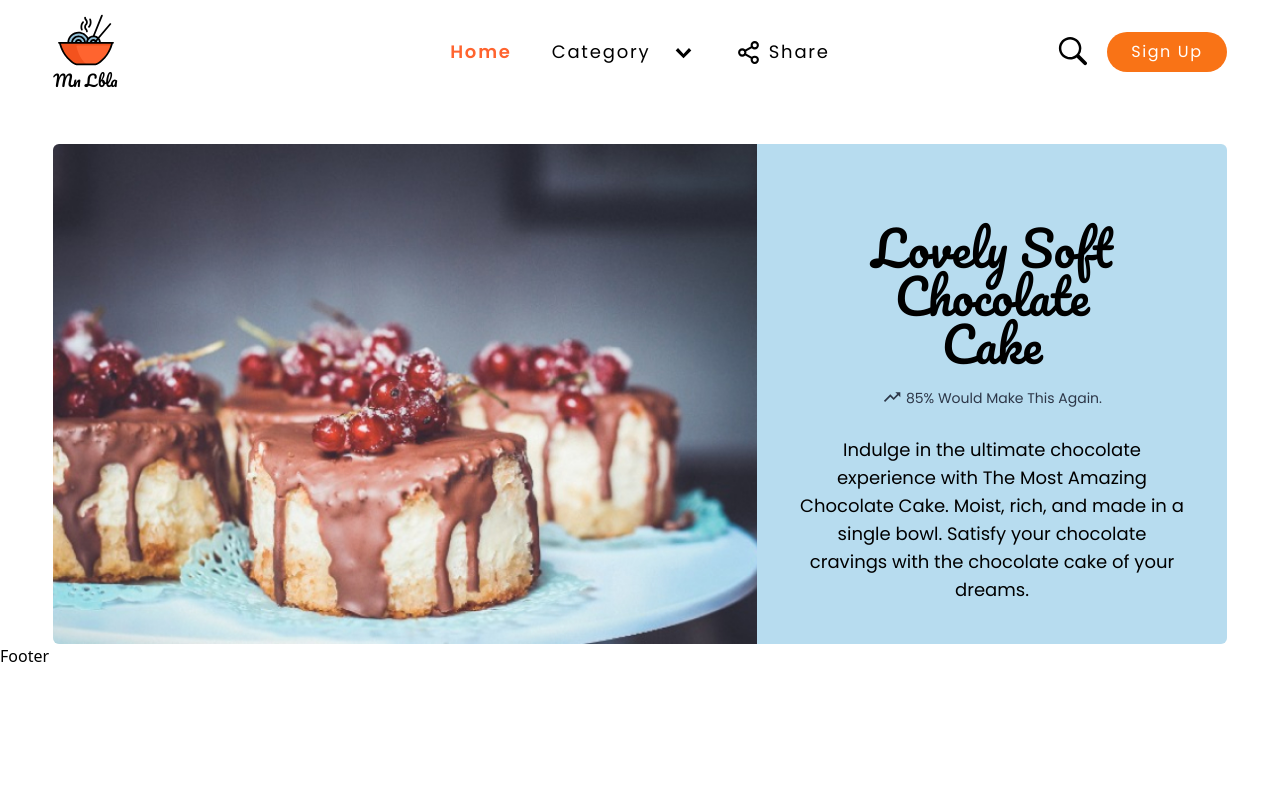
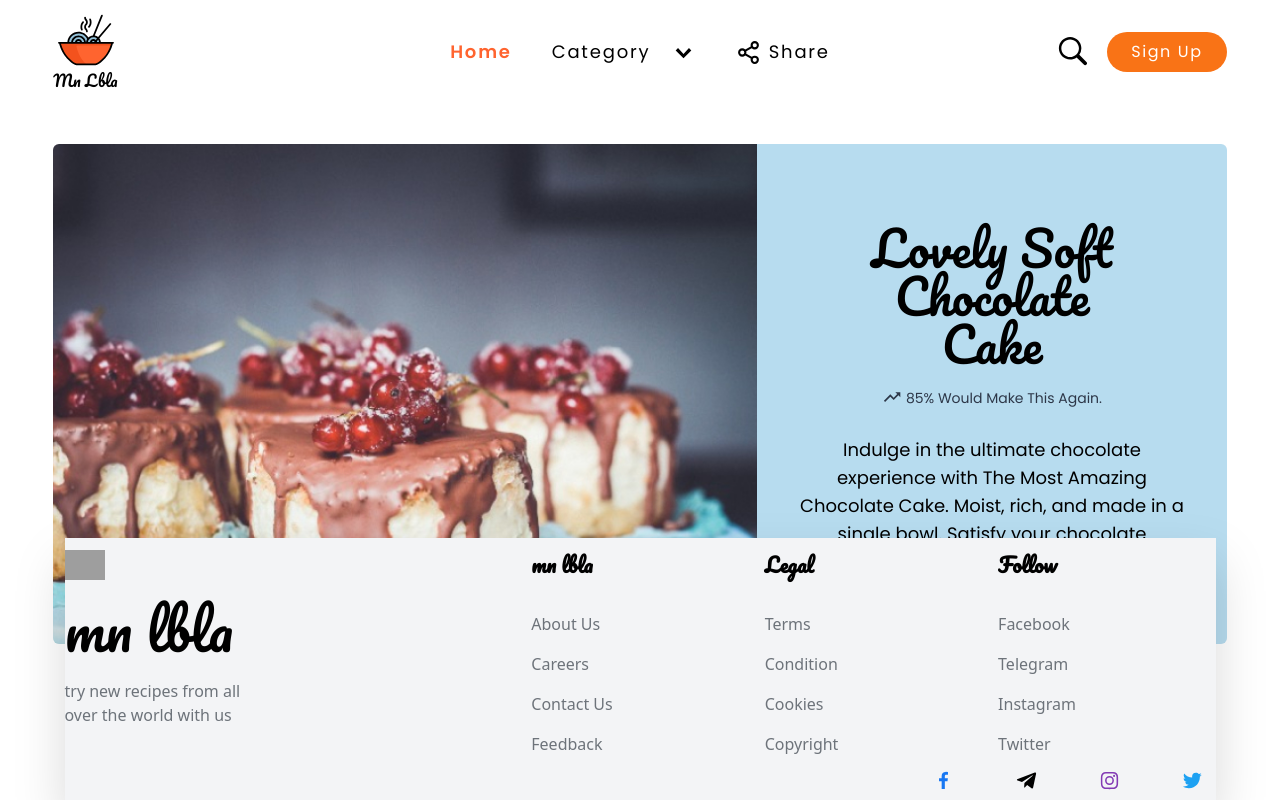
Before and after one commit to klassno3/Food-Website, a React (Create React App) app: page / in a window 1280 px wide. Built offline with nearby package versions, Linux system fonts and the light colour scheme; grey boxes are pictures that could not be loaded.

Commit message:
Update Footer.jsx

```diff
--- a/src/component/Footer.jsx
+++ b/src/component/Footer.jsx
@@ -1,11 +1,56 @@
 import React from 'react'
-
+import Logo from './../images/Logo.svg'
+import {BiLogoFacebook, BiLogoTelegram, BiLogoInstagram, BiLogoTwitter }from 'react-icons/bi'
 const Footer = () => {
   return (
-    <div>
-      Footer
-    </div>
+          <div className=' bg-gray-100 drop-shadow-2xl  max-w-[1151px] m-auto grid md:grid-cols-5 absolute inset-x-0 bottom-0 max-[780]:grid-cols-6   justify-between  py-2 md:py-3 gap-4 w-11/12'>
+
+        {/* <div className=' m:max-w-[1480px] absolute inset-x-0 bottom-0  m-auto grid md:grid-cols-5  max-[780]:grid-cols-6 gap-[40px] max-w-[600px] '> */}
+<div className=' col-span-2'>
+  <img src={Logo} className="h-[30px] " alt=""/>
+  <h2 className='text-[55px] font-normal font-pacifico mt-2'>mn lbla</h2>
+  <h3 className='py-2 text-[#6D737A]'>try new recipes from all<br></br> over the world with us </h3>
+</div>
+<div>
+  <h3 className='text-[20px] font-bold font-pacifico hover:text-orange-600'>mn lbla</h3>
+  <ul className='py-6 text-[#6D737A]'>
+    <li className='py-2 hover:underline hover:text-orange-600'>About Us</li>
+    <li className='py-2 hover:underline hover:text-orange-600'>Careers</li>
+    <li className='py-2 hover:underline hover:text-orange-600'>Contact Us</li>
+    <li className='py-2 hover:underline hover:text-orange-600'>Feedback</li>
+  </ul>
+</div>
+
+<div>
+  <h3 className='text-[20px] font-bold font-pacifico hover:text-orange-600'>Legal</h3>
+  <ul className='py-6 text-[#6D737A]'>
+    <li className='py-2 hover:underline hover:text-orange-600'>Terms</li>
+    <li className='py-2 hover:underline hover:text-orange-600'>Condition</li>
+    <li className='py-2 hover:underline hover:text-orange-600'>Cookies</li>
+    <li className='py-2 hover:underline hover:text-orange-600'>Copyright</li>
+  </ul>
+</div>
+<div>
+  <h3 className='text-[20px] font-bold font-pacifico  hover:text-orange-600'>Follow</h3>
+  <ul className='py-6 text-[#6D737A]'>
+    <li className='py-2 hover:underline hover:text-orange-600'>Facebook</li>
+    <li className='py-2 hover:underline hover:text-orange-600'>Telegram</li>
+    <li className='py-2 hover:underline hover:text-orange-600'>Instagram</li>
+    <li className='py-2 hover:underline hover:text-orange-600'>Twitter</li>
+  </ul>
+</div>
+
+{/* <div class=" border-t-2  w-[1000px] h-[0px] border border-black border-opacity-30"></div> */}
+
+<div className='  flex right-1 bottom-0 absolute gap-[44px]'>
+<div className='p-2 rounded-xl '><BiLogoFacebook size={23} style={{color:'#1877F2'}} /></div>
+<div className='p-2 rounded-xl '><BiLogoTelegram size={23} style={{color:'#000000'}}/></div>
+<div className='p-2 rounded-xl '><BiLogoInstagram size={23} style={{color:'#833AB4'}}/></div>
+<div className='p-2 rounded-xl'><BiLogoTwitter size={23} style={{color:'1da1f2'}}/> </div>
+  </div>
+
+   </div>
+
   )
 }
-
 export default Footer
```
